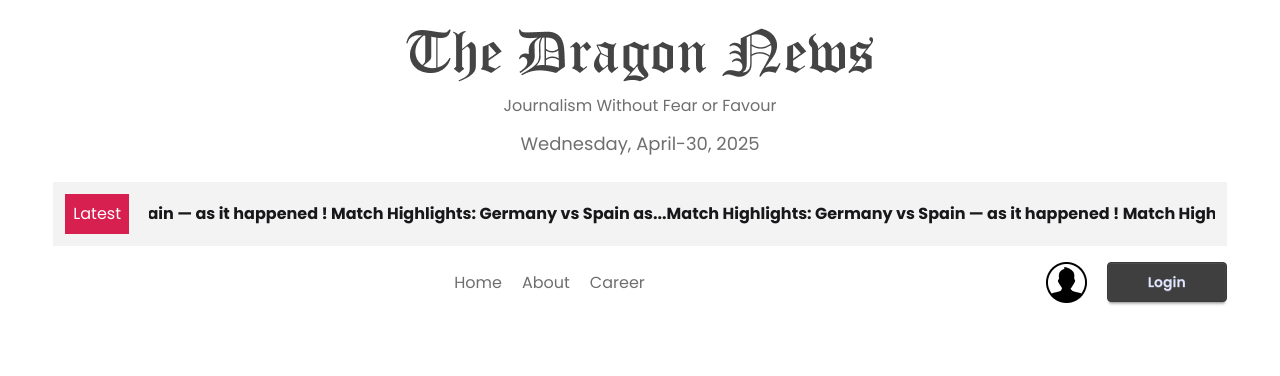
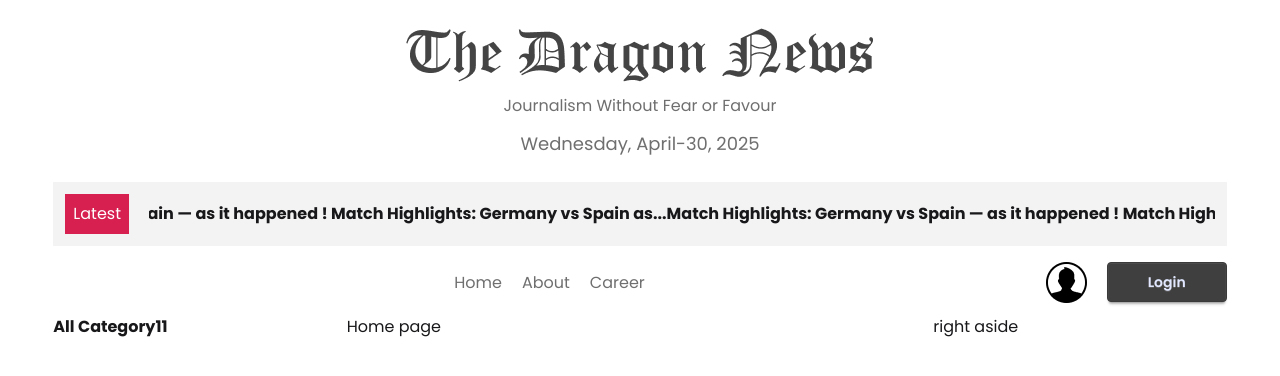
Before and after one commit to abdulkader33447/dragon-news, a React (Vite) app: page / in a window 1280 px wide. Shown: the top 376 px of the page. Built offline with nearby package versions, Linux system fonts and the light colour scheme.

Commit message:
added category,fetch json

```diff
--- /dev/null
+++ b/src/components/Categories.jsx
@@ -0,0 +1,17 @@
+import React, { use } from "react";
+
+const categoryPromise = fetch("/public/categories.json").then((res) =>
+  res.json()
+);
+
+const Categories = () => {
+  // console.log(categoryPromise);
+  const categories = use(categoryPromise)
+  return (
+    <div>
+      <h1 className="font-bold">All Category{categories.length}</h1>
+    </div>
+  );
+};
+
+export default Categories;
--- /dev/null
+++ b/src/components/mainlayote/LeftAside.jsx
@@ -0,0 +1,14 @@
+import React, { Suspense } from "react";
+import Categories from "../Categories";
+
+const LeftAside = () => {
+  return (
+    <div>
+      <Suspense fallback={<span className="loading loading-dots loading-xl"></span>}>
+        <Categories ></Categories>
+      </Suspense>
+    </div>
+  );
+};
+
+export default LeftAside;
--- /dev/null
+++ b/src/components/mainlayote/RightAside.jsx
@@ -0,0 +1,11 @@
+import React from 'react';
+
+const RightAside = () => {
+  return (
+    <div>
+      right aside
+    </div>
+  );
+};
+
+export default RightAside;
--- /dev/null
+++ b/src/components/mainlayote/pages/CategoryNews.jsx
@@ -0,0 +1,11 @@
+import React from 'react';
+
+const CategoryNews = () => {
+  return (
+    <div>
+      category news
+    </div>
+  );
+};
+
+export default CategoryNews;
--- /dev/null
+++ b/src/components/mainlayote/pages/Home.jsx
@@ -0,0 +1,11 @@
+import React from 'react';
+
+const Home = () => {
+  return (
+    <div>
+      Home page
+    </div>
+  );
+};
+
+export default Home;
--- a/src/layouts/HomeLayout.jsx
+++ b/src/layouts/HomeLayout.jsx
@@ -3,25 +3,31 @@
 import Header from "../components/Header";
 import LatestNews from "../components/LatestNews";
 import Navbar from "../components/Navbar";
+import LeftAside from "../components/mainlayote/LeftAside";
+import RightAside from "../components/mainlayote/RightAside";
 
 const HomeLayout = () => {
   return (
     <div className="home_layout mt-5">
       <header>
-        <Header></Header>
+        <Header />
         <section className="w-11/12 mx-auto my-4">
-        <LatestNews></LatestNews>
+          <LatestNews />
         </section>
         <nav>
-        <Navbar></Navbar>
+          <Navbar />
         </nav>
       </header>
-      <main>
-        <section className="left_nav"></section>
-        <section className="main_nav">
+      <main className="w-11/12 mx-auto my-3 grid grid-cols-12">
+        <aside className="col-span-3">
+          <LeftAside />
+        </aside>
+        <section className="main_nav col-span-6">
           <Outlet />
         </section>
-        <section className="right_nav"></section>
+        <aside className="col-span-3">
+          <RightAside />
+        </aside>
       </main>
     </div>
   );
```
Also changed, not shown: src/routes/router.jsx (+23 -13 lines).
